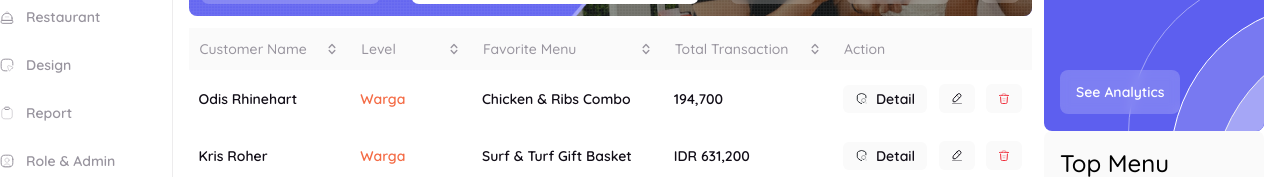
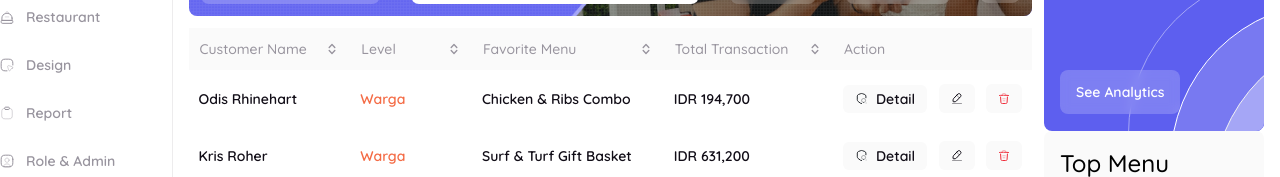
Before and after one commit to argianardi/saleFood, a React (Create React App) app: page / in a window 1280 px wide. Shown: the part 262-439 px from the top of the page. Built offline with nearby package versions, Linux system fonts and the light colour scheme.

Commit message:
fix: fix customers data

```diff
--- a/src/assets/data/customersData.js
+++ b/src/assets/data/customersData.js
@@ -3,7 +3,7 @@ export default [
     customerName: 'Odis Rhinehart',
     level: 'Warga',
     favoriteMenu: 'Chicken & Ribs Combo',
-    totalTransaction: '194,700',
+    totalTransaction: 'IDR 194,700',
   },
   {
     customerName: 'Kris Roher',
```
